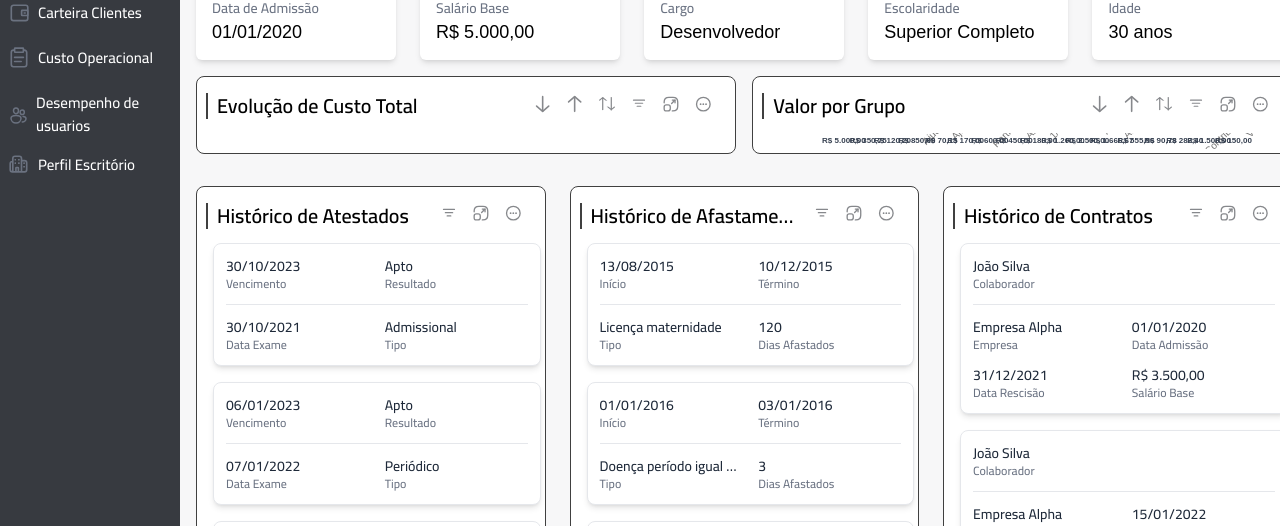
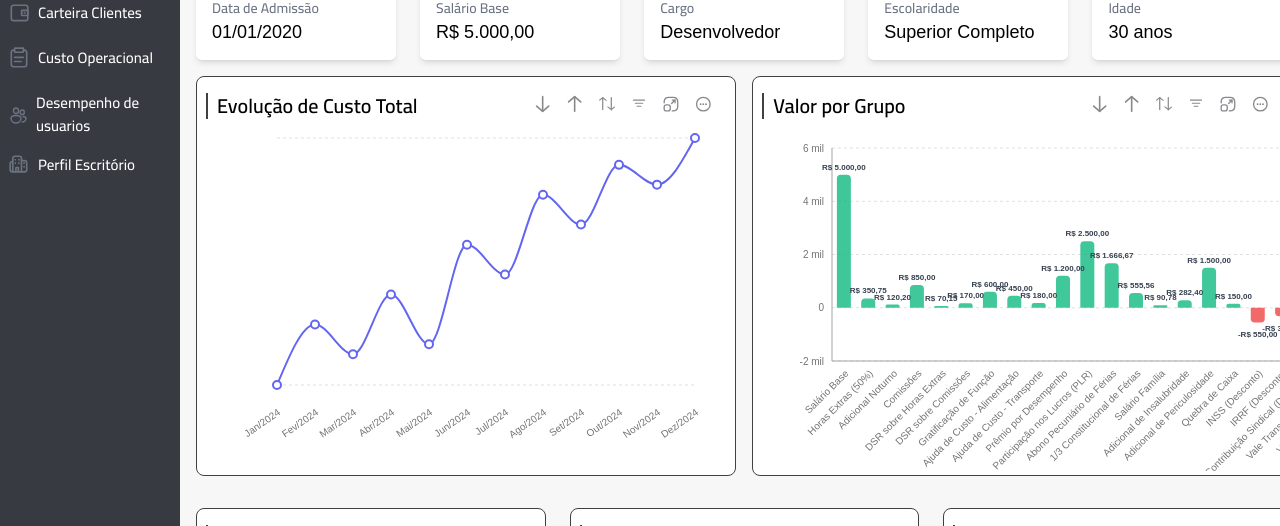
Before and after one commit to gabrielcsilvaa/office-gestao-front, a Next.js app: page /modulos/dashboards/ficha in a window 1280 px wide. Shown: the part 169-695 px from the top of the page. Built offline with nearby package versions, Linux system fonts and the light colour scheme; sample sign-in values are in the browser's storage.

Commit message:
correção altura cards de gráficos de linha e barras

```diff
--- a/src/app/modulos/dashboards/ficha/components/EvolucaoCard.tsx
+++ b/src/app/modulos/dashboards/ficha/components/EvolucaoCard.tsx
@@ -46,9 +46,9 @@ const EvolucaoCard: React.FC<EvolucaoCardProps> = ({
       </div>
 
       {/* Chart Area */}
-      <div className="flex-1 px-5 pb-5 min-h-0">
+      <div className="flex-1 px-5 pb-5 min-h-0 overflow-y-auto"> {/* Add overflow-y-auto */}
         <EvolucaoChart
-          kpiName={kpiSelecionado} // Pass kpiSelecionado as kpiName
+          kpiName={kpiSelecionado} // Ensure kpiName is passed if required by EvolucaoChart
           data={processedEvolucaoChartData}
         />
       </div>
--- a/src/app/modulos/dashboards/ficha/components/ValorPorGrupoCard.tsx
+++ b/src/app/modulos/dashboards/ficha/components/ValorPorGrupoCard.tsx
@@ -44,7 +44,7 @@ const ValorPorGrupoCard: React.FC<ValorPorGrupoCardProps> = ({
       </div>
 
       {/* Chart Area */}
-      <div className="flex-1 px-1 pb-1 min-h-0 overflow-y-auto"> {/* Added overflow-y-auto */}
+      <div className="flex-1 px-1 pb-1 min-h-0 overflow-y-auto"> {/* overflow-y-auto is correctly here */}
         <ValorPorGrupoChart
           data={valorPorGrupoData}
         />
--- a/src/app/modulos/dashboards/ficha/page.tsx
+++ b/src/app/modulos/dashboards/ficha/page.tsx
@@ -211,8 +211,8 @@ export default function FichaPessoalPage() {
       <div className="flex-1 overflow-y-auto p-4">
         <KpiCardsGrid cardsData={kpiCardData} />
 
-        <div className="mt-4 flex flex-row gap-4">
-          <div className="w-1/2 max-w-[50%] min-w-0 overflow-hidden">
+        <div className="mt-4 flex flex-row gap-4 h-[400px]">
+          <div className="w-1/2 max-w-[50%] min-w-0 overflow-hidden h-full flex flex-col"> {/* Adicionado flex flex-col */}
             <EvolucaoCard
               kpiSelecionado={evolucaoCardTitle}
               processedEvolucaoChartData={processedEvolucaoChartDataFicha}
@@ -220,7 +220,7 @@ export default function FichaPessoalPage() {
               cairoClassName={cairo.className}
             />
           </div>
-          <div className="w-1/2 max-w-[50%] min-w-0 overflow-hidden">
+          <div className="w-1/2 max-w-[50%] min-w-0 overflow-hidden h-full flex flex-col"> {/* Adicionado flex flex-col */}
             <ValorPorGrupoCard
               valorPorGrupoData={valorPorGrupoDataFicha}
               sectionIcons={sectionIconsFicha}
```
